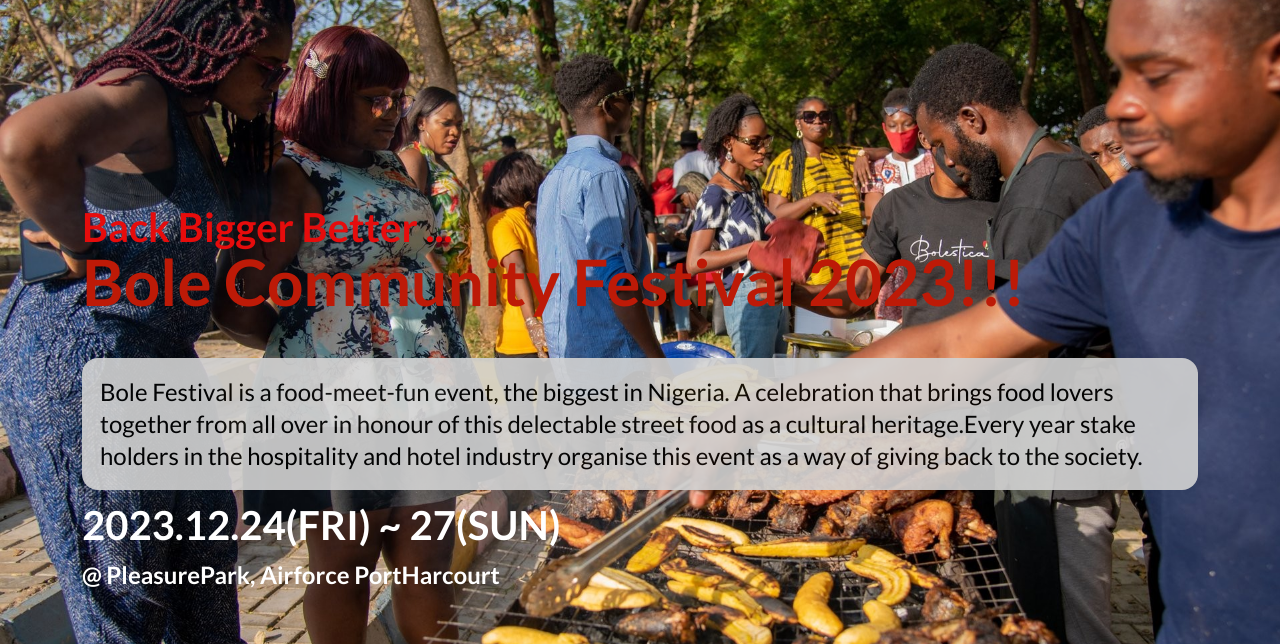
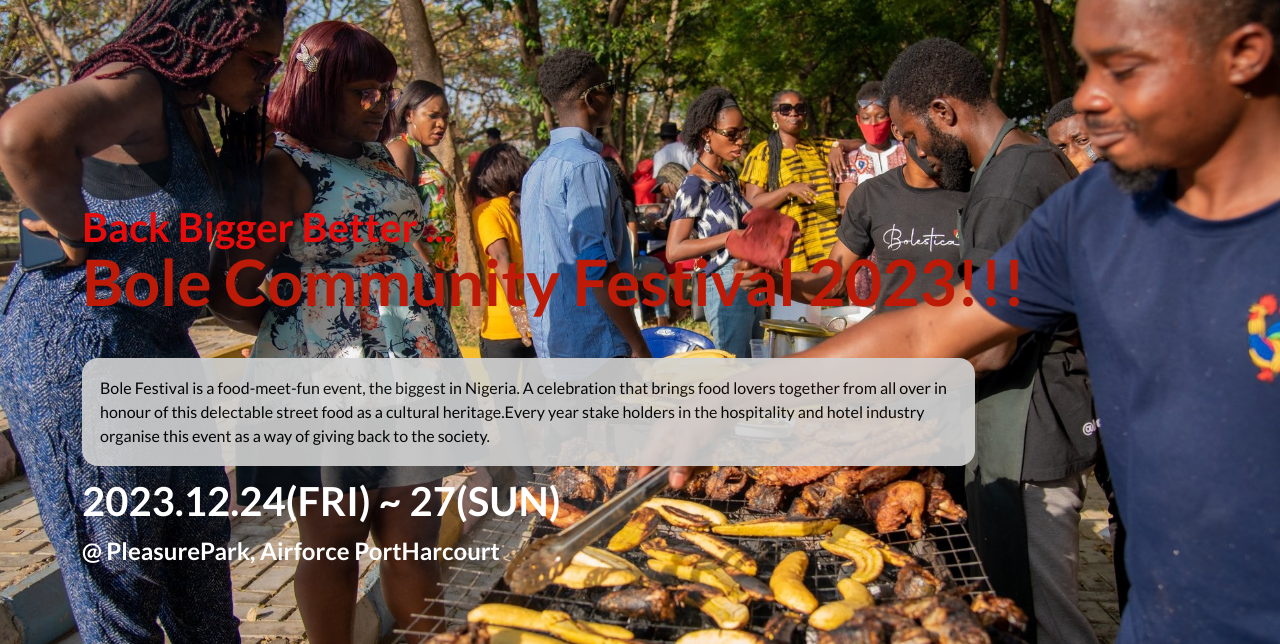
Before and after one commit to emmanuelsteven/module1-capstone-project, a website: page index.html in a window 1280 px wide. Shown: the part 137-781 px from the top of the page. Drawn offline with nearby package versions, Linux system fonts and the light colour scheme.

Commit message:
update styles

```diff
--- a/style.css
+++ b/style.css
@@ -270,6 +270,7 @@ hr {
 
 #flex-chef {
   display: flex;
+
   /* gap: 4%; */
 }
 
@@ -285,6 +286,7 @@ hr {
 .portfolio {
   display: flex;
   flex-direction: column;
+
   /* gap: 4%; */
 }
 
@@ -469,14 +471,15 @@ hr {
   }
 
   .homepage p {
-    font-size: 1.5rem;
-    line-height: 2rem;
+    font-size: 1rem;
+    line-height: 1.5rem;
     padding: 1rem;
     border: 2px #d3d3d35c solid;
     color: #000;
     background-color: #d3d3d3;
     opacity: 0.9;
     border-radius: 1rem;
+    width: 80%;
   }
 
   .date {
@@ -662,6 +665,7 @@ hr {
     justify-content: center;
     align-items: center;
     gap: 34%;
+    padding-top: 10px;
   }
 
   .company img {
```
